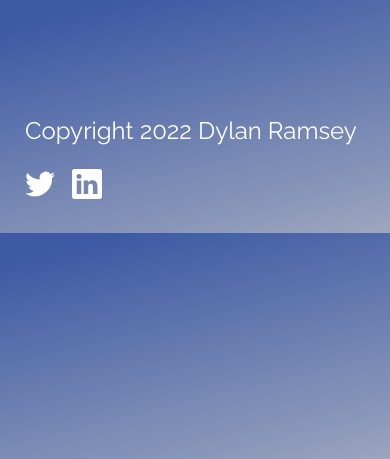
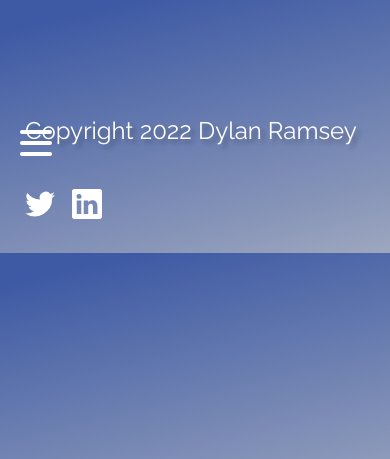
Before and after one commit to DylanRamsey/personal-website-2022, a PHP site: template templates/_layouts/main.twig in a window 390 px wide. Shown: the top 459 px of the page. Run offline with PHP 8.4, Linux system fonts and the light colour scheme; the template is opened without the code that fills it, so the values that code supplies are empty; some libraries are stand-ins or nearby versions.

Commit message:
Mobile Nav menu mostly finished

```diff
--- a/templates/_layouts/main.twig
+++ b/templates/_layouts/main.twig
@@ -12,15 +12,13 @@
   <link href="https://fonts.googleapis.com/css2?family=Raleway:ital,wght@0,100;0,200;0,300;0,400;0,500;0,600;0,700;0,800;0,900;1,100;1,200;1,300;1,400;1,500;1,600;1,700;1,800;1,900&display=swap" rel="stylesheet">
   <title>Dylan Ramsey Web Developer </title>
 
-
-  <script src="https://cdn.jsdelivr.net/npm/vue/dist/vue.js"></script>
   <script src="scripts/script.js"></script>
   <script src="scripts/vue.js"></script>
 </head>
 <body>
   <div class="container">
     <nav class="navBar">
-      <ul class="navBarRoutes textShadow">
+      <ul class="navBarRoutes">
         {% for navItem in navigation.navigation %}
           <li><a href="{{ navItem.navigationUrl }}">{{ navItem.navigationLabel }}</a></li>
         {% endfor %}
@@ -63,14 +61,28 @@
         </div>
       </div>
     </nav>
-
+    <nav>
+      <div class="mobileNavContainer">
+        <input class="mobileNavCheckbox" type="checkbox" />
+        <div class="hamburgerLines">
+          <span class="line line1"></span>
+          <span class="line line2"></span>
+          <span class="line line3"></span>
+        </div>
+        <div class="mobileMenuItems">
+          {% for navItem in navigation.navigation %}
+            <li><a href="{{ navItem.navigationUrl }}">{{ navItem.navigationLabel }}</a></li>
+          {% endfor %}
+        </div>
+      </div>
+    </nav>
 {% block main %}
 
 {% endblock %}
 
   <footer class="footer container">
     <div class="footerLeft">
-      Copyright 2022 Dylan Ramsey
+      <p>Copyright 2022 Dylan Ramsey</p>
     </div>
     <div class="footerRight">
       <ul class="footerNavBarRoutes">
--- a/web/css/style.css
+++ b/web/css/style.css
@@ -73,6 +73,7 @@ body {
 
 h1, h2, h3, h4, h5 {
   font-weight: 500;
+  text-shadow: 4px 4px 4px rgba(0, 0, 0, 0.25);
 }
 
 h1 {
@@ -134,7 +135,12 @@ h5 {
 }
 
 p {
+  text-shadow: 4px 4px 4px rgba(0, 0, 0, 0.25);
   margin-bottom: 20px;
+}
+
+ul, li {
+  text-shadow: 4px 4px 4px rgba(0, 0, 0, 0.25);
 }
 
 .italic {
@@ -147,10 +153,6 @@ p {
 
 .fontWeightLight {
   font-weight: 400;
-}
-
-.textShadow {
-  text-shadow: 4px 4px 4px rgba(0, 0, 0, 0.25);
 }
 
 .container {
@@ -256,8 +258,11 @@ p {
   color: white;
   text-decoration: none;
 }
-
-.siteSearch {
+.navBar .searchAndSocial {
+  align-items: center;
+  display: flex;
+}
+.navBar .siteSearch {
   background: none;
   border-radius: 25px;
   border: 2px solid white;
@@ -268,34 +273,130 @@ p {
   padding-right: 1rem;
   width: 17.25rem;
 }
-
-.siteSearch::placeholder {
+.navBar .siteSearch ::placeholder {
   color: white;
 }
 
-.searchAndSocial {
-  align-items: center;
-  display: flex;
-}
-
+/* These are shared with the footer*/
 .socialIcons {
   align-content: center;
   display: flex;
 }
-
-.twitter {
+.socialIcons .twitter {
   height: 1.875rem;
   margin-left: 1.563rem;
   width: 1.875rem;
 }
-.twitter svg {
+.socialIcons .twitter svg {
   height: 100%;
 }
-
-.linkedin {
+.socialIcons .linkedin {
   height: 1.875rem;
   margin-left: 1.063rem;
   width: 1.875rem;
+}
+
+.mobileNavContainer {
+  display: block;
+  position: absolute;
+  height: 60px;
+  left: 0;
+}
+@media (min-width: 1024px) {
+  .mobileNavContainer {
+    display: none;
+  }
+}
+.mobileNavContainer .mobileNavCheckbox {
+  position: absolute;
+  display: block;
+  height: 32px;
+  width: 32px;
+  top: 20px;
+  left: 20px;
+  z-index: 5;
+  opacity: 0;
+  cursor: pointer;
+}
+.mobileNavContainer .hamburgerLines {
+  display: block;
+  height: 26px;
+  width: 32px;
+  position: absolute;
+  top: 17px;
+  left: 20px;
+  z-index: 2;
+  display: flex;
+  flex-direction: column;
+  justify-content: space-between;
+}
+.mobileNavContainer .hamburgerLines .line {
+  display: block;
+  height: 4px;
+  width: 100%;
+  border-radius: 10px;
+  background: white;
+}
+.mobileNavContainer .hamburgerLines .line1 {
+  transform-origin: 0% 0%;
+  transition: transform 0.4s ease-in-out;
+}
+.mobileNavContainer .hamburgerLines .line2 {
+  transition: transform 0.2s ease-in-out;
+}
+.mobileNavContainer .hamburgerLines .line3 {
+  transform-origin: 0% 100%;
+  transition: transform 0.4s ease-in-out;
+}
+.mobileNavContainer .mobileMenuItems {
+  padding-top: 120px;
+  box-shadow: inset 0 0 2000px rgba(255, 255, 255, 0.5);
+  height: 100vh;
+  width: 100%;
+  transform: translate(-150%);
+  display: flex;
+  flex-direction: column;
+  margin-left: -40px;
+  padding-left: 50px;
+  transition: transform 0.5s ease-in-out;
+  text-align: center;
+  background-color: #4E71CD;
+  position: relative;
+  z-index: 1;
+  width: 300px;
+}
+.mobileNavContainer .mobileMenuItems li {
+  margin-bottom: 1.2rem;
+  font-size: 1.5rem;
+  font-weight: 500;
+}
+.mobileNavContainer a {
+  text-decoration: none;
+  color: white;
+  font-weight: 500;
+  font-size: 1.2rem;
+  padding: 0.7rem;
+}
+.mobileNavContainer li {
+  list-style: none;
+}
+.mobileNavContainer a:hover {
+  font-weight: bolder;
+}
+.mobileNavContainer input[type=checkbox]:checked ~ .mobileMenuItems {
+  transform: translateX(0);
+}
+.mobileNavContainer input[type=checkbox]:checked ~ .hamburgerLines .line1 {
+  transform: rotate(45deg);
+}
+.mobileNavContainer input[type=checkbox]:checked ~ .hamburgerLines .line2 {
+  transform: scaleY(0);
+}
+.mobileNavContainer input[type=checkbox]:checked ~ .hamburgerLines .line3 {
+  transform: rotate(-45deg);
+}
+.mobileNavContainer input[type=checkbox]:checked ~ .logo {
+  display: none;
 }
 
 .hero {
--- a/web/scss/_config.scss
+++ b/web/scss/_config.scss
@@ -8,3 +8,4 @@ $widescreen: 1440px;
 $desktop: 1024px;
 $tablet: 768px;
 $phone: 425px;
+$textShadow: 4px 4px 4px rgba(0, 0, 0, 0.25);
--- a/web/scss/_global.scss
+++ b/web/scss/_global.scss
@@ -14,6 +14,7 @@ body {
 
 h1,h2,h3,h4,h5 {
   font-weight: 500;
+  text-shadow: $textShadow;
 }
 
 h1 {
@@ -63,7 +64,12 @@ h5 {
 }
 
 p {
+  text-shadow: $textShadow;
   margin-bottom: 20px;
+}
+
+ul,li {
+  text-shadow: $textShadow;
 }
 
 .italic {
@@ -76,10 +82,6 @@ p {
 
 .fontWeightLight {
   font-weight: 400;
-}
-
-.textShadow {
-  text-shadow: 4px 4px 4px rgba(0, 0, 0, 0.25);
 }
 
 .container {
--- /dev/null
+++ b/web/scss/_mobileNav.scss
@@ -0,0 +1,115 @@
+.mobileNavContainer {
+  @media (min-width: $desktop) {
+    display: none;
+  }
+  display: block;
+  position: absolute;
+  height: 60px;
+  left: 0;
+
+  .mobileNavCheckbox {
+    position: absolute;
+    display: block;
+    height: 32px;
+    width: 32px;
+    top: 20px;
+    left: 20px;
+    z-index: 5;
+    opacity: 0;
+    cursor: pointer;
+  }
+
+  .hamburgerLines {
+    display: block;
+    height: 26px;
+    width: 32px;
+    position: absolute;
+    top: 17px;
+    left: 20px;
+    z-index: 2;
+    display: flex;
+    flex-direction: column;
+    justify-content: space-between;
+
+    .line {
+      display: block;
+      height: 4px;
+      width: 100%;
+      border-radius: 10px;
+      background: white;
+    }
+
+    .line1 {
+      transform-origin: 0% 0%;
+      transition: transform 0.4s ease-in-out;
+    }
+
+    .line2 {
+      transition: transform 0.2s ease-in-out;
+    }
+
+    .line3 {
+      transform-origin: 0% 100%;
+      transition: transform 0.4s ease-in-out;
+    }
+  }
+
+  .mobileMenuItems {
+    padding-top: 120px;
+    box-shadow: inset 0 0 2000px rgba(255, 255, 255, .5);
+    height: 100vh;
+    width: 100%;
+    transform: translate(-150%);
+    display: flex;
+    flex-direction: column;
+    margin-left: -40px;
+    padding-left: 50px;
+    transition: transform 0.5s ease-in-out;
+    text-align: center;
+    background-color: #4E71CD;
+    position: relative;
+    z-index: 1;
+    width: 300px;
+    li {
+      margin-bottom: 1.2rem;
+      font-size: 1.5rem;
+      font-weight: 500;
+    }
+  }
+
+  a {
+    text-decoration: none;
+    color: white;
+    font-weight: 500;
+    font-size: 1.2rem;
+    padding: 0.7rem;
+  }
+
+  li {
+    list-style: none;
+  }
+
+  a:hover{
+    font-weight: bolder;
+  }
+
+  input[type="checkbox"]:checked ~ .mobileMenuItems {
+    transform: translateX(0);
+  }
+
+  input[type="checkbox"]:checked ~ .hamburgerLines .line1 {
+    transform: rotate(45deg);
+  }
+
+  input[type="checkbox"]:checked ~ .hamburgerLines .line2 {
+    transform: scaleY(0);
+  }
+
+  input[type="checkbox"]:checked ~ .hamburgerLines .line3 {
+    transform: rotate(-45deg);
+  }
+
+  input[type="checkbox"]:checked ~ .logo{
+    display: none;
+  }
+}
--- a/web/scss/_nav.scss
+++ b/web/scss/_nav.scss
@@ -4,7 +4,7 @@
   margin-bottom: 7.8125rem;
   margin-top: 4.375rem;
   max-width: 100%;
-  @media (min-width: 1024px) {
+  @media (min-width: $desktop) {
     display: flex;
   }
 
@@ -29,6 +29,10 @@
       text-decoration: none;
     }
   }
+
+  .searchAndSocial {
+    align-items: center;
+    display: flex;
   }
 
   .siteSearch {
@@ -41,21 +45,17 @@
     padding-left: 1.563rem;
     padding-right: 1rem;
     width: 17.25rem;
+
+    ::placeholder {
+      color: white;
+    }
+  }
 }
 
-.siteSearch::placeholder {
-  color: white;
-}
-
-.searchAndSocial {
-  align-items: center;
-  display: flex;
-}
-
+/* These are shared with the footer*/
 .socialIcons {
   align-content: center;
   display: flex;
-}
 
   .twitter {
     height: 1.875rem;
@@ -72,3 +72,4 @@
     margin-left: 1.063rem;
     width:1.875rem;
   }
+}
--- a/web/scss/style.scss
+++ b/web/scss/style.scss
@@ -2,6 +2,7 @@
 @import 'reset';
 @import 'global';
 @import 'nav';
+@import 'mobileNav';
 @import 'hero';
 @import 'carousels';
 @import 'logos';
```
Also changed, not shown: 1 other file. Lines whose indentation alone changed are shown as unchanged.
